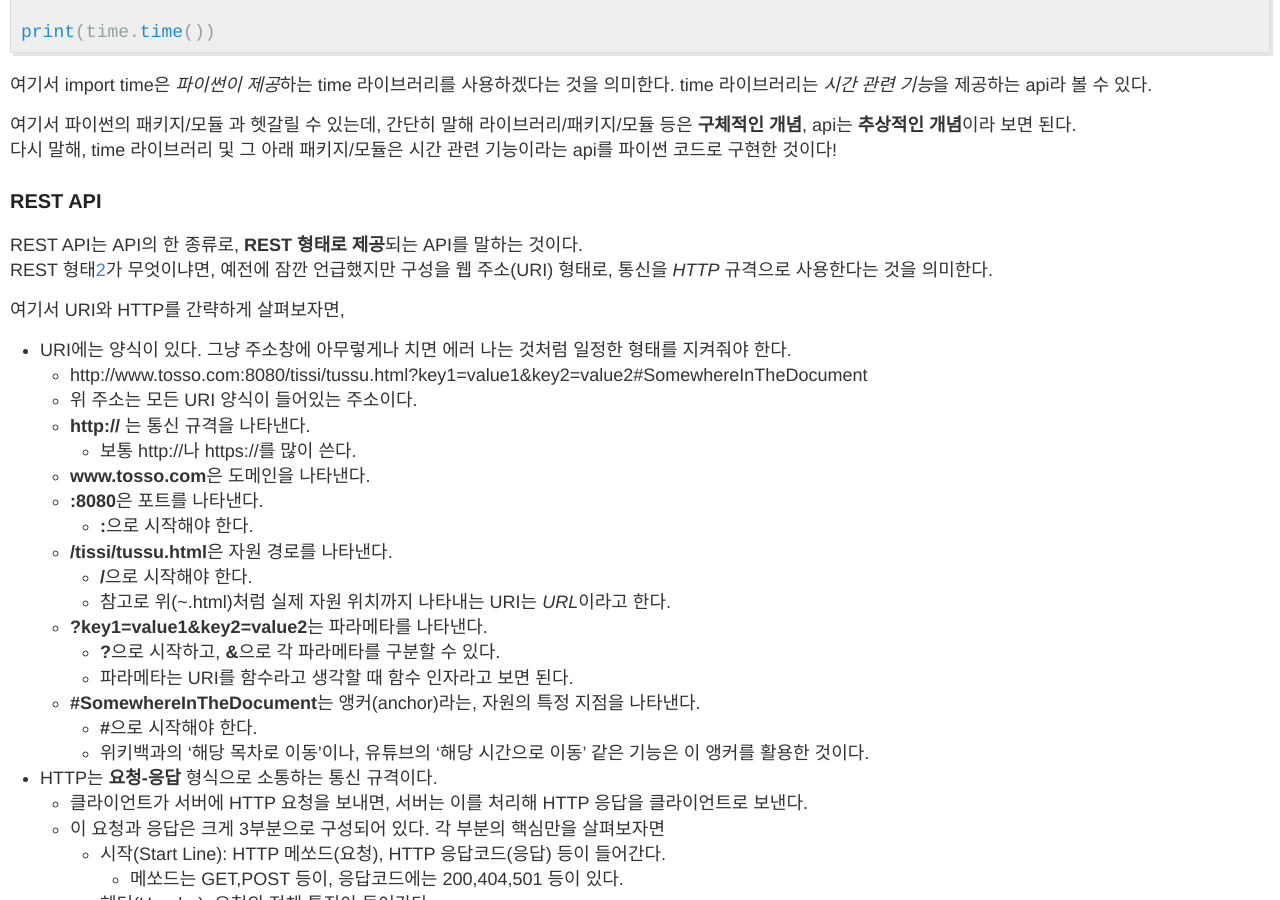
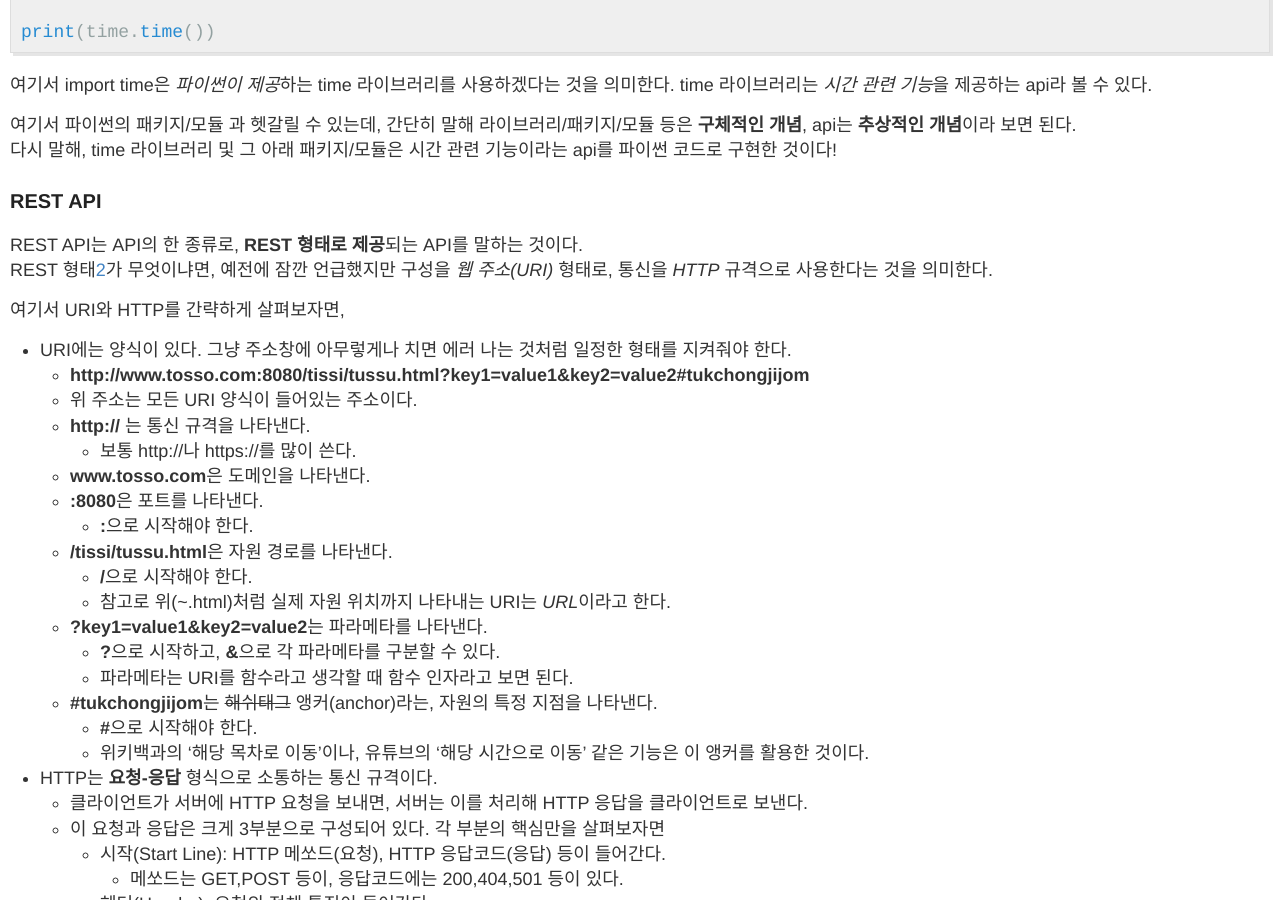
Before and after one commit to Kreator-Kaebal/Kreator-Kaebal.github.io, a Jekyll site: the page built from _posts/2022-3-10-typescript7.md, in a window 1280 px wide and 900 px high, scrolled down 805 px. Built offline with Jekyll 4.4.1, drawn with Linux system fonts in a browser that asks for light colours; some of the changed lines change nothing that is shown.

Commit message:
가독성 향상

```diff
--- a/_posts/2022-3-10-typescript7.md
+++ b/_posts/2022-3-10-typescript7.md
@@ -39,12 +39,12 @@ print(time.time())
 ### REST API
 
 REST API는 API의 한 종류로, **REST 형태로 제공**되는 API를 말하는 것이다.
-REST 형태[^2]가 무엇이냐면, 예전에 잠깐 언급했지만 구성을 웹 주소(URI) 형태로, 통신을 _HTTP_ 규격으로 사용한다는 것을 의미한다.
+REST 형태[^2]가 무엇이냐면, 예전에 잠깐 언급했지만 구성을 _웹 주소(URI)_ 형태로, 통신을 _HTTP_ 규격으로 사용한다는 것을 의미한다.
 
 여기서 URI와 HTTP를 간략하게 살펴보자면,
 
 - URI에는 양식이 있다. 그냥 주소창에 아무렇게나 치면 에러 나는 것처럼 일정한 형태를 지켜줘야 한다.
-  - http://www.tosso.com:8080/tissi/tussu.html?key1=value1&key2=value2#SomewhereInTheDocument
+  - **http://www.tosso.com:8080/tissi/tussu.html?key1=value1&key2=value2#tukchongjijom**
   - 위 주소는 모든 URI 양식이 들어있는 주소이다.
   - **http://** 는 통신 규격을 나타낸다.
     - 보통 http://나 https://를 많이 쓴다.
@@ -57,7 +57,7 @@ REST 형태[^2]가 무엇이냐면, 예전에 잠깐 언급했지만 구성을
   - **?key1=value1&key2=value2**는 파라메타를 나타낸다.
     - **?**으로 시작하고, **&**으로 각 파라메타를 구분할 수 있다.
     - 파라메타는 URI를 함수라고 생각할 때 함수 인자라고 보면 된다.
-  - **#SomewhereInTheDocument**는 앵커(anchor)라는, 자원의 특정 지점을 나타낸다.
+  - **#tukchongjijom**는 ~~해쉬태그~~ 앵커(anchor)라는, 자원의 특정 지점을 나타낸다.
     - **#**으로 시작해야 한다.
     - 위키백과의 '해당 목차로 이동'이나, 유튜브의 '해당 시간으로 이동' 같은 기능은 이 앵커를 활용한 것이다.
 - HTTP는 **요청-응답** 형식으로 소통하는 통신 규격이다.
```
